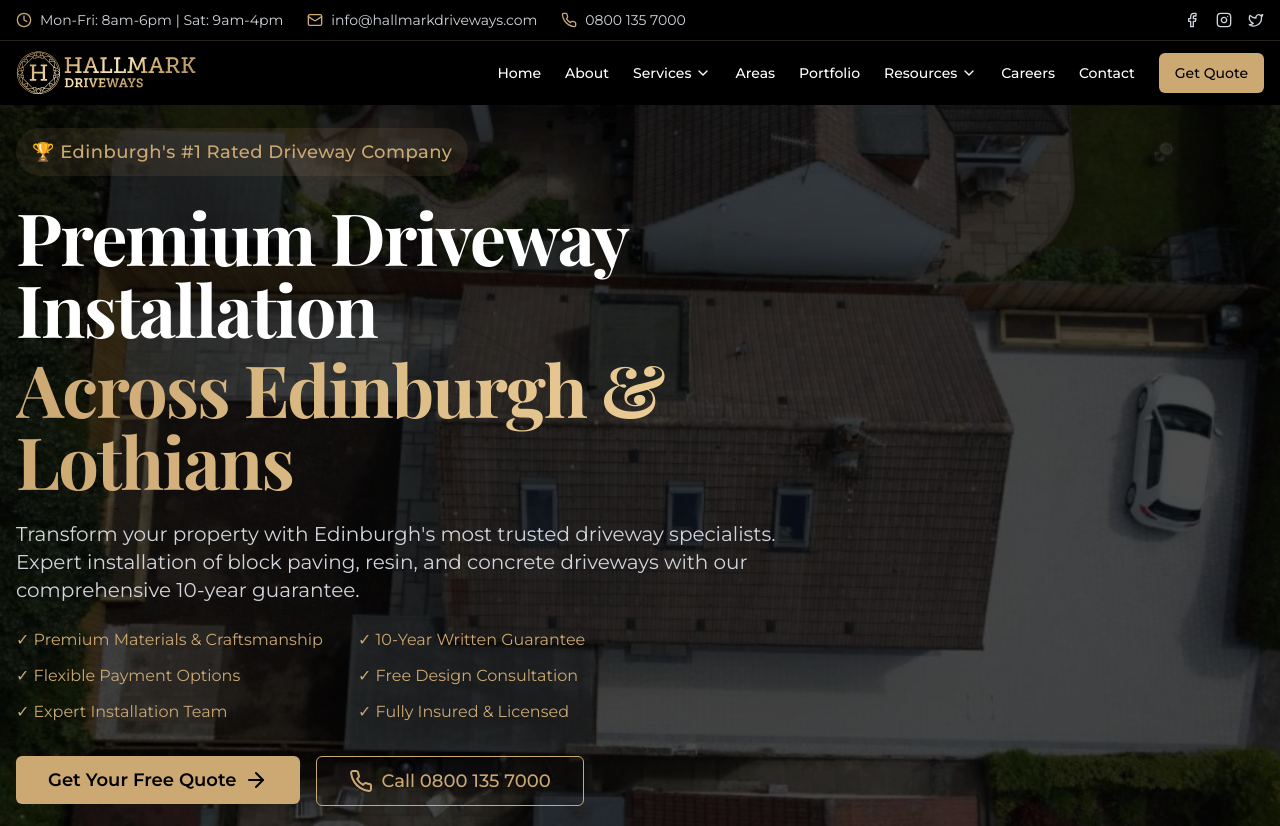
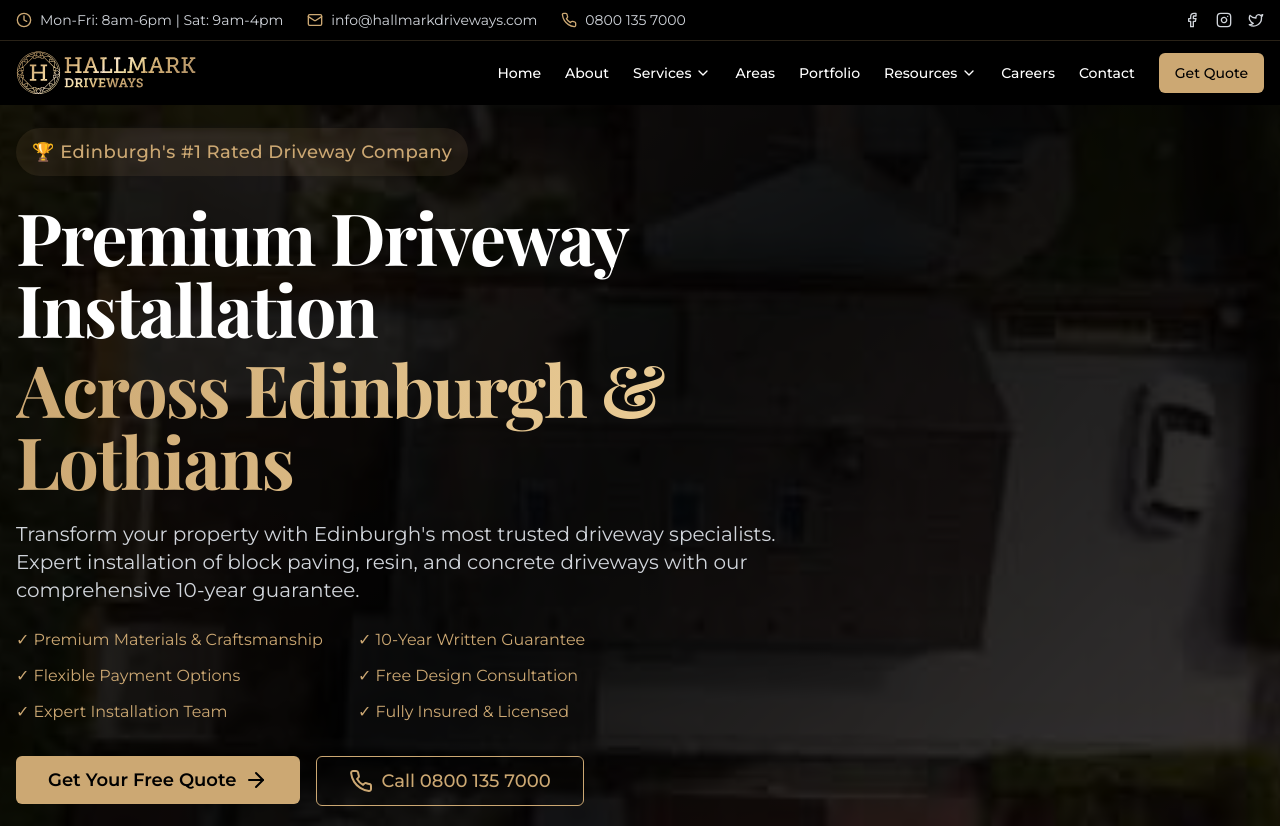
Before and after one commit to abracadabra50/hallmark-driveways, a Next.js app: page / in a window 1280 px wide. Shown: the top 826 px of the page. Built offline with nearby package versions, Linux system fonts and the light colour scheme; a web font is replaced by a local one.

Commit message:
CRITICAL FIX: Pure CSS hero solution for instant LCP

```diff
--- a/app/globals.css
+++ b/app/globals.css
@@ -20,11 +20,15 @@ body {
 }
 
 /* Critical hero styles for instant render */
-.hero-instant {
+.hero-section {
   min-height: 100svh;
   background-color: #000;
+  background-image:
+    linear-gradient(135deg, rgba(146,64,14,0.2) 0%, rgba(0,0,0,0.7) 50%, rgba(124,45,18,0.2) 100%),
+    url('/images/hero-instant.jpg');
   background-size: cover;
   background-position: center;
+  background-repeat: no-repeat;
   position: relative;
 }
 
--- a/app/layout.tsx
+++ b/app/layout.tsx
@@ -178,7 +178,8 @@ export default function RootLayout({
         <meta name="apple-mobile-web-app-capable" content="yes" />
         <meta name="apple-mobile-web-app-status-bar-style" content="black-translucent" />
 
-        {/* NO hero image preloading - loads after page renders */}
+        {/* Preload critical hero image with highest priority */}
+        <link rel="preload" href="/images/hero-instant.jpg" as="image" fetchPriority="high" />
 
         {/* Font optimization */}
         <link rel="preconnect" href="https://fonts.googleapis.com" crossOrigin="anonymous" />
@@ -189,7 +190,12 @@ export default function RootLayout({
         <style dangerouslySetInnerHTML={{__html: `
           body{margin:0;background:#000;color:#fff}
           .min-h-screen{min-height:100vh}
-          .bg-gradient-to-br{background:linear-gradient(to bottom right,rgba(146,64,14,0.2),#000,rgba(124,45,18,0.2))}
+          .hero-section{
+            min-height:100svh;
+            background:#000 url('/images/hero-instant.jpg') center/cover no-repeat;
+            background-image:linear-gradient(135deg,rgba(146,64,14,0.2) 0%,rgba(0,0,0,0.7) 50%,rgba(124,45,18,0.2) 100%),url('/images/hero-instant.jpg');
+            position:relative
+          }
         `}} />
 
         {/* DNS prefetch for performance */}
--- a/app/page.tsx
+++ b/app/page.tsx
@@ -1,6 +1,6 @@
 "use client"
 
-import { useEffect, useState } from "react"
+import { useEffect } from "react"
 import { motion, useAnimation } from "framer-motion"
 import { useInView } from "react-intersection-observer"
 import { useRouter } from "next/navigation"
@@ -152,7 +152,6 @@ export default function Home() {
   const controls = useAnimation()
   const [ref, inView] = useInView()
   const router = useRouter()
-  const [heroLoaded, setHeroLoaded] = useState(false)
 
   useEffect(() => {
     if (inView) {
@@ -160,32 +159,14 @@ export default function Home() {
     }
   }, [controls, inView])
 
-  // Load hero image AFTER critical render
-  useEffect(() => {
-    requestAnimationFrame(() => {
-      setHeroLoaded(true)
-    })
-  }, [])
-
   const handleGetQuote = () => {
     router.push('/quote')
   }
 
   return (
     <main className="min-h-screen bg-black text-white">
-      {/* Hero Section - INSTANT RENDER WITH NO IMAGES */}
-      <section className="relative min-h-[100svh] bg-gradient-to-br from-amber-900/20 via-black to-amber-950/20">
-        {/* Hero image loads AFTER page renders */}
-        {heroLoaded && (
-          <div
-            className="absolute inset-0 animate-fadeIn"
-            style={{
-              backgroundImage: `url('/images/hero-desktop.jpg')`,
-              backgroundSize: 'cover',
-              backgroundPosition: 'center'
-            }}
-          />
-        )}
+      {/* Hero Section - Pure CSS for instant LCP */}
+      <section className="hero-section relative min-h-[100svh]">
         <div className="absolute inset-0 bg-black/70" />
 
         <div className="relative z-20">
```
